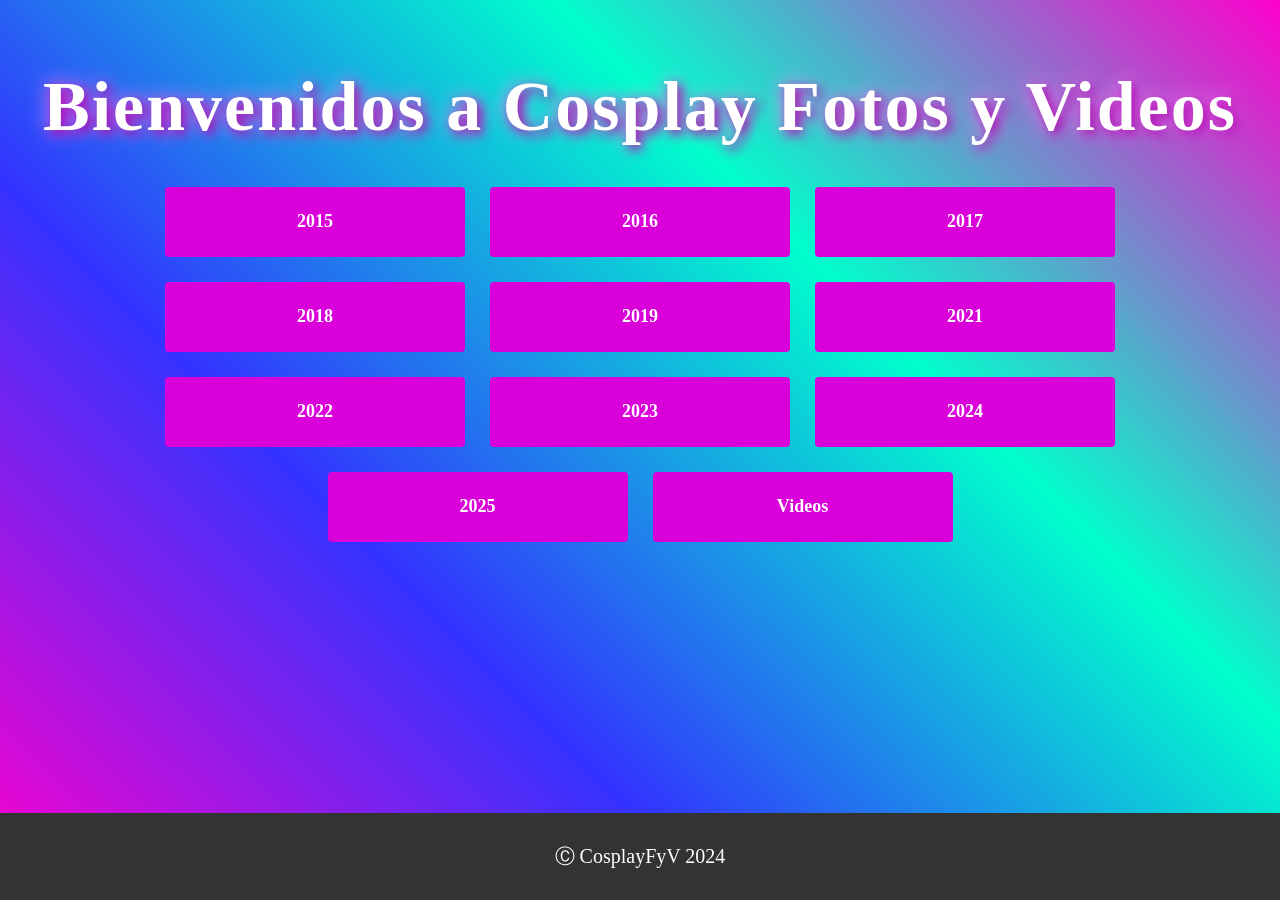
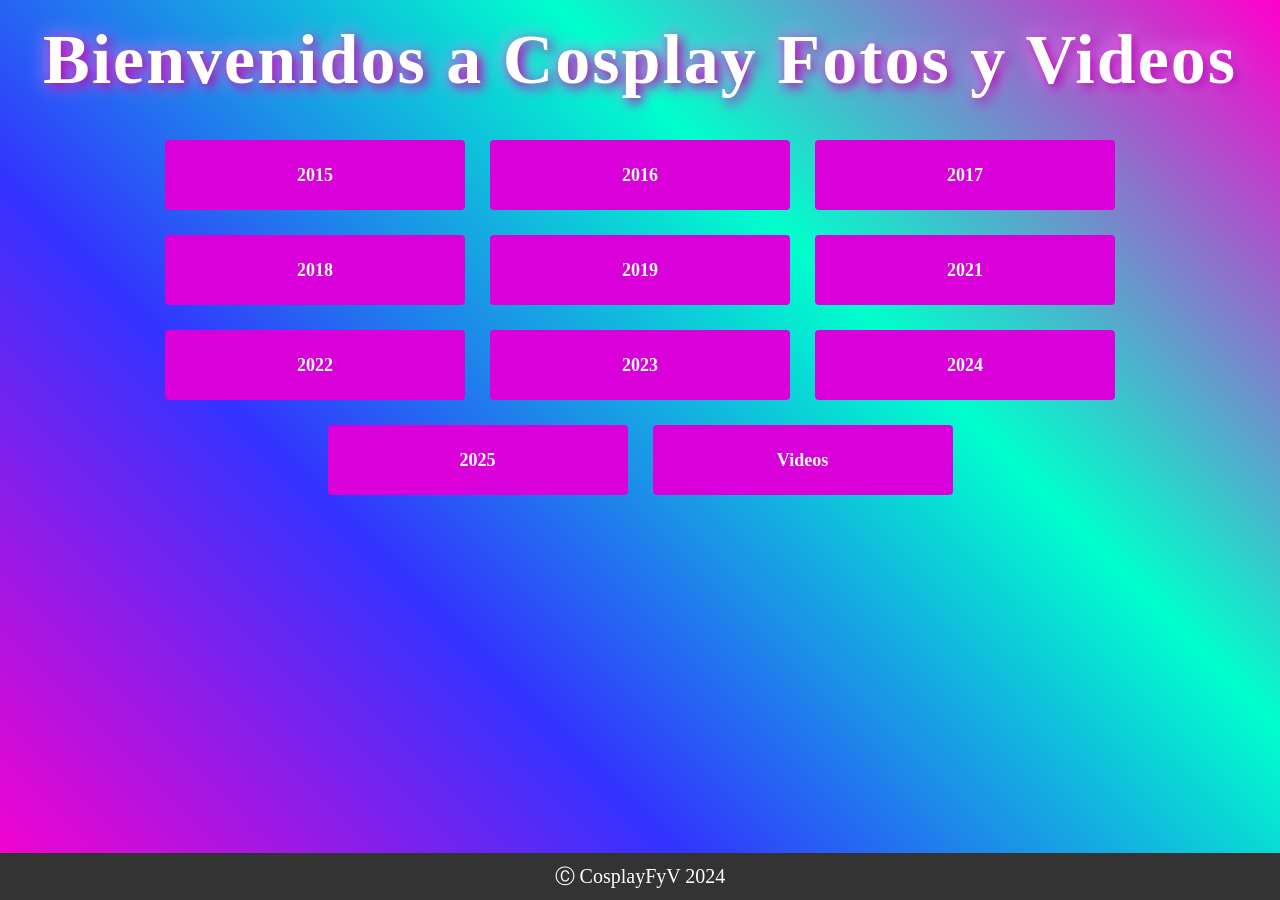

Update estilo.css

--- a/css/estilo.css
+++ b/css/estilo.css
@@ -1,3 +1,9 @@
+* {
+    margin:0px;
+    padding:0px;
+
+}
+
 body {
     font-family: "Times New Roman", Times, serif;
     font-size: 20px;
